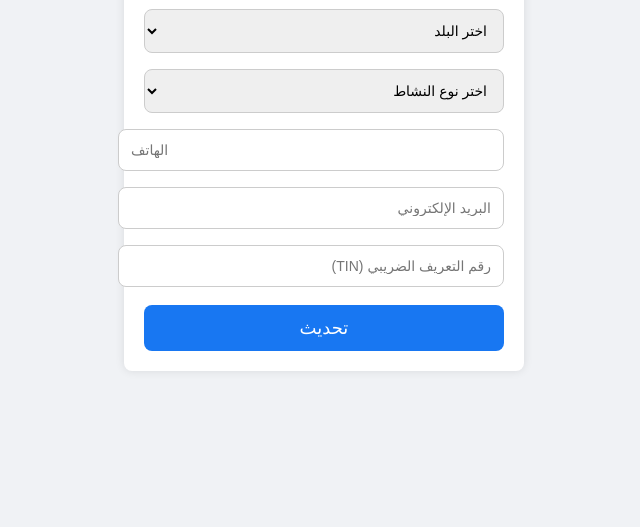
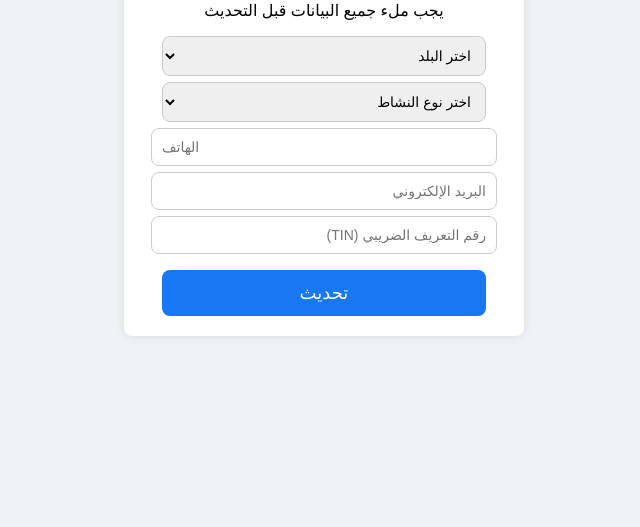
Before and after one commit to facebokmeta/facebook, a plain HTML site: page facebook/page.html in a window 1280 px wide. Shown: the part 273-800 px from the top of the page, without its empty margins (316-956 px from the left). Drawn offline with Linux system fonts and the light colour scheme.

Commit message:
Update page.html

```diff
--- a/facebook/page.html
+++ b/facebook/page.html
@@ -26,22 +26,25 @@
             font-size: 24px;
             margin-bottom: 10px;
         }
-        input, select {
-            width: 100%;
-            padding: 12px;
-            margin: 8px 0;
+        select, input {
+            width: 90%; /* تقليل عرض الحقول قليلاً */
+            padding: 10px;
+            margin: 6px 0;
             border: 1px solid #ccc;
             border-radius: 8px;
             font-size: 14px;
             outline: none;
             transition: 0.3s;
+            display: block;
+            margin-right: auto;
+            margin-left: auto;
         }
         input:focus, select:focus {
             border-color: #1877f2;
             box-shadow: 0px 0px 5px rgba(24, 119, 242, 0.3);
         }
         button {
-            width: 100%;
+            width: 90%;
             background-color: #1877f2;
             color: white;
             border: none;
```
